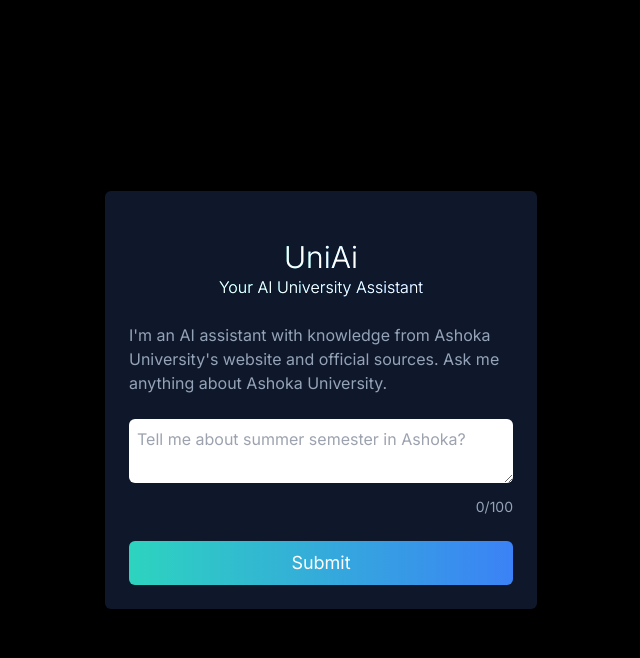
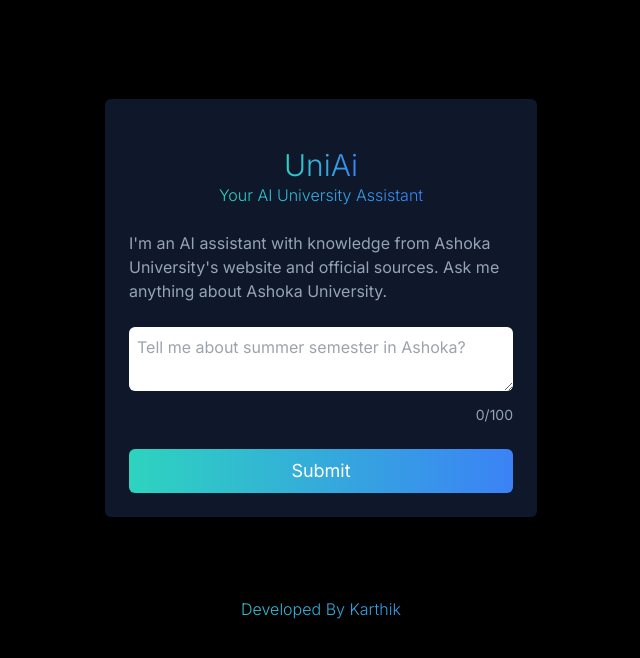
Before and after one commit to karthick-yes/University-Web-assistant, a Next.js app in the folder unias-site/: page / in a window 1280 px wide. Shown: the top 658 px of the page, without its empty margins (319-959 px from the left). Built offline with nearby package versions, Linux system fonts and the light colour scheme.

Commit message:
added a footer

```diff
--- a/unias-site/components/unias.tsx
+++ b/unias-site/components/unias.tsx
@@ -43,7 +43,7 @@
         displayedElement = <Form prompt={prompt} setPrompt={setPrompt} onSubmit={onSubmit} isLoading={isLoading} characterLimit={CHARACTER_LIMIT}/>
     };
     const gradientText =
-        "text-white text-transparent bg-clip-text bg-gradient-to-r from-teal-400 to-blue-500 font-light w-fit mx-auto";
+        " text-transparent bg-clip-text bg-gradient-to-r from-teal-400 to-blue-500 font-light w-fit mx-auto";
 
     return (
         <div className='h-screen flex'>
@@ -55,10 +55,12 @@
             </div>
             {displayedElement}
             </div>
+      <footer className={gradientText + ' p-20 text'}>Developed By <a href ='https://github.com/karthick-yes'>Karthik</a></footer>
         </div>
         </div>
     );
 
+
 }
 
 export default Uniai
```
Also changed, not shown: 2 other files (tests, documents, lock files or other folders).
